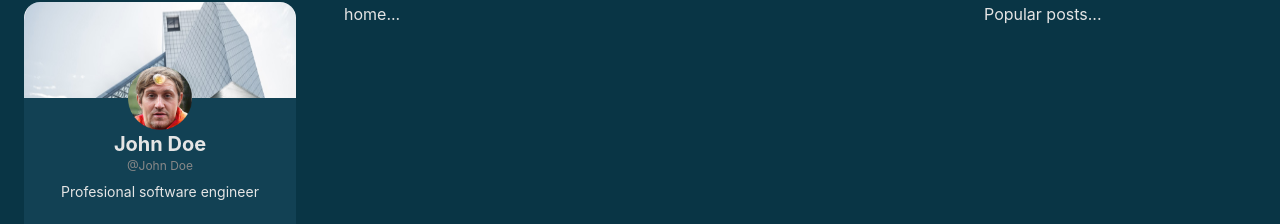
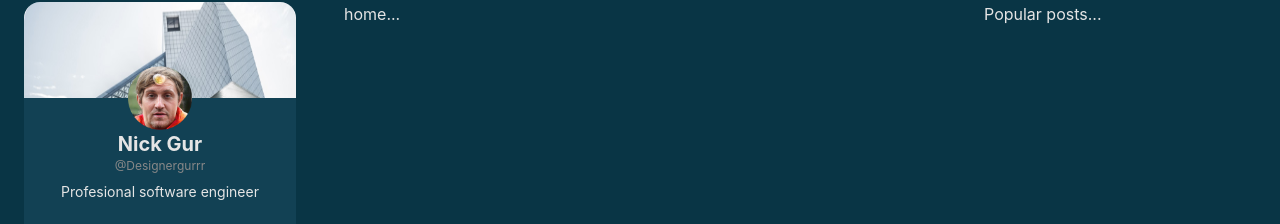
Before and after one commit to orcanicman/thinkr-js, a React (Create React App) app: page / in a window 1280 px wide. Shown: the part 128-352 px from the top of the page. Built offline with nearby package versions, Linux system fonts and the light colour scheme.

Commit message:
Revert "worked on authentication/layout"
This reverts commit 631de965de4e58f8a6655f2da24f5453f5faa108.

```diff
--- /dev/null
+++ b/src/layouts/NotLoggedIn.tsx
@@ -0,0 +1,10 @@
+import React from "react";
+import Logo from "../assets/logo";
+
+interface NotLoggedInProps {
+  children: React.ReactNode;
+}
+
+export const NotLoggedInLayout: React.FC<NotLoggedInProps> = ({ children }) => {
+  return <div className="">{children}</div>;
+};
--- a/src/layouts/components/Profile.tsx
+++ b/src/layouts/components/Profile.tsx
@@ -12,8 +12,8 @@ export const Profile = () => {
         />
       </div>
       <div className="border-b border-b-gray text-center">
-        <div className="text-xl font-bold">John Doe</div>
-        <div className="text-gray text-xs mb-2">@John Doe</div>
+        <div className="text-xl font-bold">Nick Gur</div>
+        <div className="text-gray text-xs mb-2">@Designergurrr</div>
         <div className="text-center text-sm mb-6">
           Profesional software engineer
         </div>
--- a/src/pages/Login/Login.tsx
+++ b/src/pages/Login/Login.tsx
@@ -1,6 +1,6 @@
 import React from "react";
 import MainLayout from "../../layouts/Main";
-import { AuthLayout } from "../../layouts/AuthLayout";
+import { NotLoggedInLayout } from "../../layouts/NotLoggedIn";
 
 interface LoginProps { }
 
```
